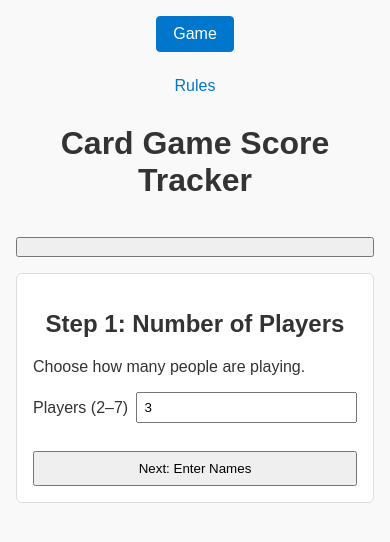
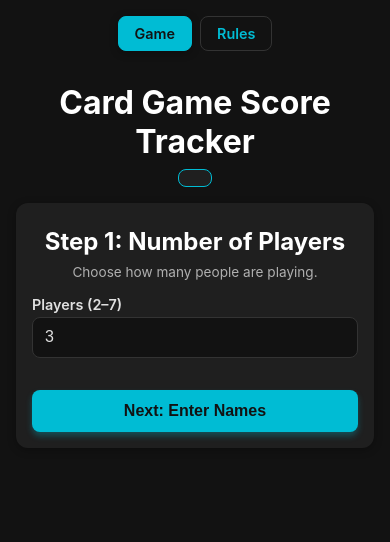
Before and after one commit to b2001l/cardscorer, a plain HTML site: page index.html in a window 390 px wide. Drawn offline with Linux system fonts and the light colour scheme.

Commit message:
Update styles.css
dark mode new ideas.

```diff
--- a/styles.css
+++ b/styles.css
@@ -1,110 +1,342 @@
-/* styles.css */
+/* styles.css - Modern Refresh with Dark/Light Mode */
+
+/* --- Default Dark Mode Variables --- */
+:root {
+  --primary-color: #00bcd4; /* Vibrant Cyan/Turquoise */
+  --primary-dark: #0097a7;
+  --secondary-color: #4a4a4a;
+  --background-color: #121212; /* Deep Dark Mode Background */
+  --surface-color: #1f1f1f; /* Card/Section background */
+  --text-color: #e0e0e0; /* Light text for dark background */
+  --text-color-light: #b0b0b0;
+  --heading-color: #ffffff;
+  --border-color: #333333;
+  --success-color: #4caf50;
+  --warning-color: #ffb74d; /* Dealer Highlight */
+  --error-color: #f44336;
+  --shadow-l: 0 4px 12px rgba(0, 0, 0, 0.4);
+  --shadow-m: 0 2px 8px rgba(0, 0, 0, 0.3);
+  --button-text-color: var(--background-color); /* Dark text on primary button */
+  --dealer-bg: rgba(255, 183, 77, 0.15);
+}
+
+/* --- Light Mode Overrides (Applied to body.light-mode) --- */
+body.light-mode {
+  --background-color: #f0f2f5; /* Light Gray Background */
+  --surface-color: #ffffff; /* White Card/Section background */
+  --text-color: #333333; /* Dark text */
+  --text-color-light: #666666;
+  --heading-color: #1f1f1f;
+  --border-color: #cccccc;
+  --shadow-l: 0 4px 12px rgba(0, 0, 0, 0.1);
+  --shadow-m: 0 2px 8px rgba(0, 0, 0, 0.1);
+  --button-text-color: #ffffff; /* White text on primary button */
+  --dealer-bg: rgba(255, 183, 77, 0.4);
+}
+
+
+/* --- General Styles (use variables) --- */
 body {
-  font-family: Arial, sans-serif;
-  padding: 1rem;
-  background-color: #f9f9f9;
+  font-family: 'Inter', 'Roboto', Arial, sans-serif;
+  padding: 0;
+  background-color: var(--background-color);
   max-width: 900px;
   margin: 0 auto;
-  color: #333;
+  color: var(--text-color);
+  min-height: 100vh;
+  display: flex;
+  flex-direction: column;
+  transition: background-color 0.3s, color 0.3s;
+}
+
+main {
+  flex-grow: 1;
+  padding: 1rem;
 }
 
 h1, h2, h3 {
   text-align: center;
+  margin-top: 0.5rem;
+  margin-bottom: 0.5rem;
+  color: var(--heading-color);
 }
 
+h1 {
+  font-size: 2rem;
+  font-weight: 700;
+}
+
+.subtitle {
+  font-size: 0.85rem;
+  color: var(--text-color-light);
+  margin-top: 0;
+  margin-bottom: 1rem;
+  text-align: center;
+}
+
+/* --- Navigation (Tab Bar Style) --- */
 nav {
   display: flex;
   justify-content: center;
-  gap: 1rem;
-  margin-bottom: 1rem;
+  gap: 0.5rem;
+  margin: 1rem 0 0.5rem 0;
+  padding: 0 1rem;
 }
 
 nav a {
   text-decoration: none;
-  color: #0077cc;
+  color: var(--primary-color);
   padding: 0.5rem 1rem;
-  border-radius: 4px;
-  border: 1px solid transparent;
+  border-radius: 8px;
+  border: 1px solid var(--border-color);
+  font-size: 0.9rem;
+  font-weight: 600;
+  transition: all 0.2s ease-in-out;
 }
 
 nav a:hover {
-  background-color: #e6f2ff;
+  background-color: rgba(0, 188, 212, 0.1);
 }
 
 nav a.active {
-  background-color: #0077cc;
-  color: white;
-  border: 1px solid #0077cc;
+  background-color: var(--primary-color);
+  color: var(--button-text-color);
+  border: 1px solid var(--primary-color);
+  box-shadow: var(--shadow-m);
 }
 
+/* --- Card/Section Styling --- */
 .section, .scoreboard, .rules {
-  background: #fff;
-  padding: 1rem;
-  border-radius: 6px;
+  background: var(--surface-color);
+  padding: 1.25rem;
+  border-radius: 12px;
   margin-top: 1rem;
-  border: 1px solid #ddd;
+  border: none;
+  box-shadow: var(--shadow-m);
+  transition: background-color 0.3s, box-shadow 0.3s;
 }
 
+.game-layout {
+  margin-top: 1rem;
+}
+
+.round-header {
+  display: flex;
+  justify-content: space-between;
+  align-items: flex-start;
+  gap: 1rem;
+  margin-bottom: 1rem;
+  padding: 0 0.5rem;
+}
+
+.round-header h2 {
+    text-align: left;
+}
+
+.round-meta {
+  font-size: 0.9rem;
+  text-align: right;
+  line-height: 1.4;
+  padding-top: 0.25rem;
+}
+
+.round-meta strong {
+    color: var(--primary-color);
+}
+
+/* --- Form & Input Elements --- */
 .input-group {
-  margin-bottom: 0.75rem;
+  margin-bottom: 1rem;
   display: flex;
   align-items: center;
-  gap: 0.5rem;
+  gap: 0.75rem;
 }
 
-input[type="number"], input[type="text"] {
-  flex: 1;
-  padding: 0.4rem;
+.input-group label {
+  min-width: 90px;
+  font-size: 0.9rem;
+  color: var(--text-color);
 }
 
+input[type="number"],
+input[type="text"] {
+  flex: 1;
+  padding: 0.65rem 0.75rem;
+  border-radius: 8px;
+  border: 1px solid var(--border-color);
+  background-color: var(--background-color);
+  color: var(--text-color);
+  font-size: 1rem;
+  transition: border-color 0.2s, background-color 0.3s;
+}
+
+input:focus {
+    outline: none;
+    border-color: var(--primary-color);
+    box-shadow: 0 0 0 2px rgba(0, 188, 212, 0.3);
+}
+
+/* --- Buttons --- */
 button {
-  padding: 0.5rem 1rem;
+  padding: 0.75rem 1rem;
   margin-top: 1rem;
   cursor: pointer;
   width: 100%;
+  border-radius: 8px;
+  border: none;
+  font-size: 1rem;
+  font-weight: 600;
+  transition: transform 0.1s, opacity 0.1s;
 }
+
+button:active {
+    transform: translateY(1px);
+}
+
+button.primary {
+  background-color: var(--primary-color);
+  color: var(--button-text-color);
+  box-shadow: 0 4px 6px rgba(0, 188, 212, 0.3);
+}
+
+button.primary:active {
+  opacity: 0.9;
+}
+
+button.secondary {
+  background-color: var(--surface-color);
+  color: var(--primary-color);
+  border: 1px solid var(--primary-color);
+  margin-top: 0.75rem;
+}
+
+/* --- Theme Toggle Button Styling FIX --- */
+#themeToggle {
+  /* Overrides for this specific button to ensure visibility and correct placement */
+  width: auto;
+  display: block;
+  margin: 0.5rem auto 1rem auto;
+  padding: 0.5rem 1rem;
+  background-color: var(--surface-color);
+  color: var(--primary-color);
+  border: 1px solid var(--primary-color);
+  box-shadow: none;
+}
+
 
 .feedback {
   font-size: 0.85rem;
-  color: #d9534f;
+  color: var(--error-color);
+  margin-top: 0.5rem;
+  padding: 0 0.5rem;
 }
 
+/* --- Table & Scoreboard --- */
 .table-container {
   overflow-x: auto;
 }
 
 table {
   width: 100%;
-  border-collapse: collapse;
-  margin-top: 0.5rem;
+  border-collapse: separate;
+  border-spacing: 0;
+  margin-top: 0.75rem;
 }
 
 th, td {
-  border: 1px solid #ddd;
-  padding: 0.4rem;
+  border: none;
+  padding: 0.6rem 0.4rem;
   text-align: center;
+  font-size: 0.9rem;
 }
 
+th {
+    background-color: color-mix(in srgb, var(--surface-color) 70%, #000000); /* Darker surface */
+    font-weight: 600;
+    color: var(--primary-color);
+    border-bottom: 2px solid var(--primary-color);
+}
+
+td {
+    background-color: color-mix(in srgb, var(--surface-color) 85%, #000000); /* Slightly darker than surface */
+    border-bottom: 1px solid var(--border-color);
+}
+
+/* Remove default list styles and style summary list */
 ul {
-  margin-left: 1rem;
-  line-height: 1.5;
+  list-style: none;
+  padding-left: 0;
+  margin: 0.75rem 0;
 }
+
+ul li {
+    background-color: color-mix(in srgb, var(--surface-color) 85%, #000000);
+    padding: 0.5rem 0.75rem;
+    border-radius: 6px;
+    margin-bottom: 0.5rem;
+    border-left: 4px solid var(--primary-color);
+}
+
 
 .hidden {
   display: none;
 }
 
+/* --- Sticky Bottom Action Bar --- */
+.bottom-actions {
+  position: sticky;
+  bottom: 0;
+  /* Use a subtle gradient that blends into the background */
+  background: linear-gradient(to top, var(--background-color) 80%, color-mix(in srgb, var(--background-color) 90%, #000000));
+  padding: 0.75rem 1rem 1rem 1rem;
+  margin: 0 -1rem;
+  box-shadow: 0 -2px 10px rgba(0, 0, 0, 0.5);
+}
+
+/* --- Highlight current dealer (UPDATED) --- */
+.dealer-highlight {
+  /* Use the new variable for consistency across themes */
+  border: 1px solid var(--warning-color) !important;
+  background-color: var(--dealer-bg) !important;
+  box-shadow: 0 0 5px var(--warning-color); /* Subtle glow effect */
+}
+
+
+/* --- Mobile Specific Tweaks --- */
 @media (max-width: 600px) {
-  input[type="number"], input[type="text"] {
-    width: 100%;
+  .section, .scoreboard, .rules {
+    padding: 1rem;
+    margin-top: 0.75rem;
+  }
+
+  .round-header {
+    flex-direction: column;
+    align-items: flex-start;
+  }
+
+  .round-meta {
+    text-align: left;
+    padding-left: 0.5rem;
+  }
+
+  .input-group {
+    flex-direction: column;
+    align-items: stretch;
+    gap: 0.25rem;
+  }
+
+  .input-group label {
+    min-width: auto;
+    font-weight: 600;
   }
 
   nav {
-    flex-direction: column;
-    align-items: center;
+    flex-wrap: wrap;
+    padding: 0 0.75rem;
   }
 
-  button {
-    width: 100%;
+  .bottom-actions {
+      padding: 0.75rem 1rem 1rem 1rem;
+      margin: 0;
   }
 }
```
